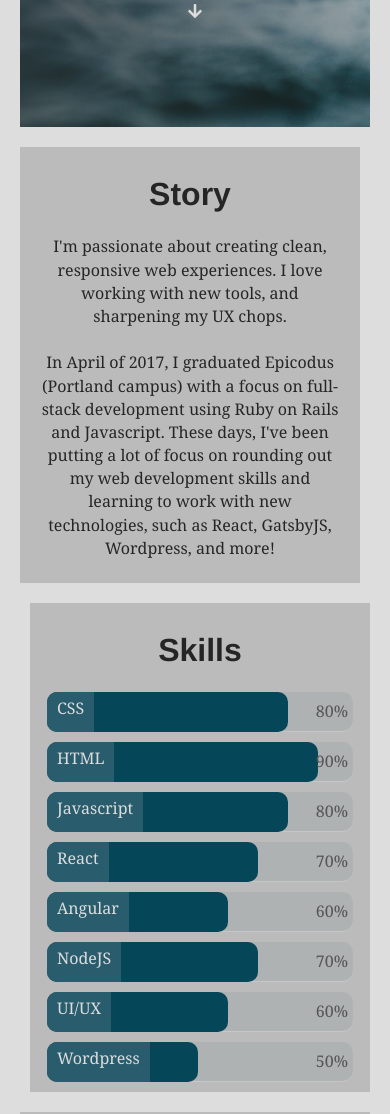
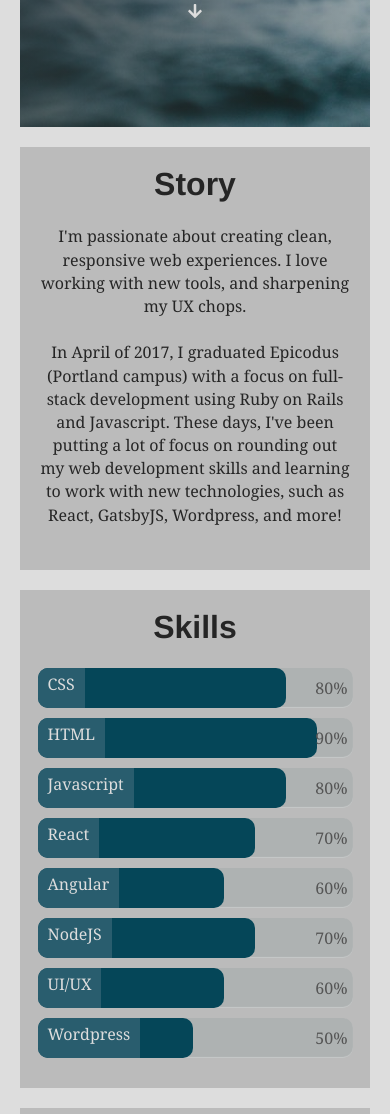
Before and after one commit to jacobhixon47/portfolio-v2, a Gatsby site: page / in a window 390 px wide. Shown: the part 586-1700 px from the top of the page. Built offline with nearby package versions, Linux system fonts and the light colour scheme; Gatsby itself is replaced by a stand-in of ours; what react-animations would draw is missing.

Commit message:
make site mobile friendly aggain. Lookin good :D

```diff
--- a/src/components/about.js
+++ b/src/components/about.js
@@ -31,9 +31,9 @@ const aboutStyle = css`
 `;
 
 const aboutContentStyle = css`
-  padding: 20px 0px 0px 0px;
+  padding: 20px 0px 20px 0px;
   position: relative;
-  width: calc(100vw - 120px);
+  width: 100%;
   height: 100%;
   background-color: #bbb;
   margin: 0;
@@ -41,9 +41,8 @@ const aboutContentStyle = css`
   flex-direction: column;
   justify-content: flex-start;
   align-items: center;
-  padding-top: 30px;
   @media (max-width: 768px) {
-    width: calc(100vw - 40px);
+    width: 100%;
     justify-content: flex-start;
     height: auto;
     border-bottom: 20px solid #ddd;
@@ -61,7 +60,7 @@ const vertFlex = css`
 
 const About = props => (
   <div css={aboutStyle} id='about'>
-    <div css={aboutContentStyle} style={{borderRight: '10px solid #ddd'}}>
+    <div css={aboutContentStyle}>
       <ScrollAnimation css={vertFlex}
                       animateIn='fadeInUp'
                       duration={1}
@@ -71,7 +70,7 @@ const About = props => (
         <p style={{textAlign: 'center', padding: '0px 20px'}}>In April of 2017, I graduated Epicodus (Portland campus) with a focus on full-stack development using Ruby on Rails and Javascript. These days, I've been putting a lot of focus on rounding out my web development skills and learning to work with new technologies, such as React, GatsbyJS, Wordpress, and more!</p>
       </ScrollAnimation>
     </div>
-    <div css={aboutContentStyle} style={{borderLeft: '10px solid #ddd'}}>
+    <div css={aboutContentStyle}>
       <ScrollAnimation css={vertFlex} animateIn='fadeInUp' duration={1} animateOnce={true}>
         <h1>Skills</h1>
         <ProgressBar skill='CSS' percentage='80' />
--- a/src/components/projects.js
+++ b/src/components/projects.js
@@ -54,6 +54,7 @@ const projectsListStyle = css`
   padding: 20px;
   border-top: 20px solid #ddd;
   @media (max-width: 768px) {
+    padding: 0px;
     width: 100%;
     flex-direction: column;
   }
```
